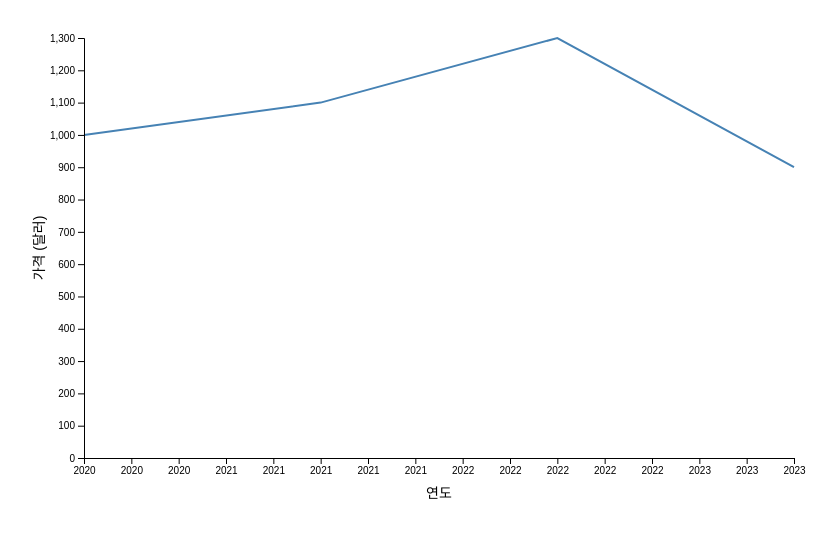
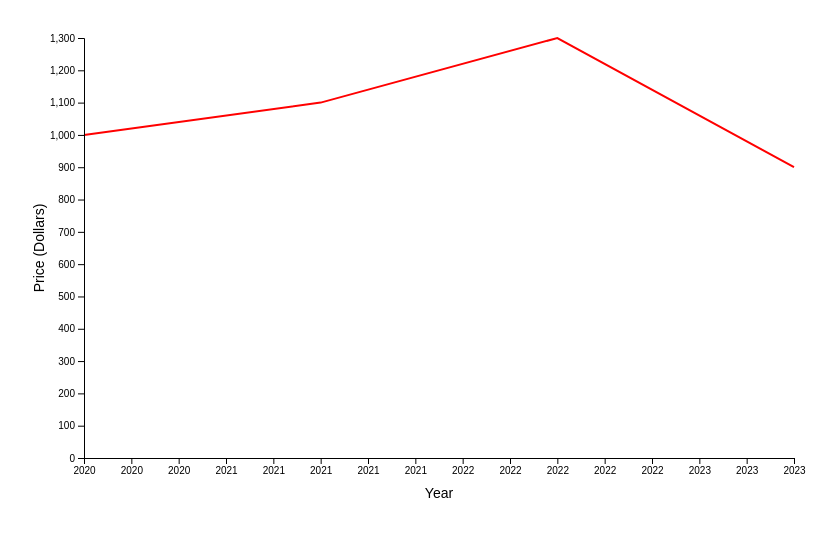
Before and after one commit to JuHuiHeo/visualization-with-langchain, a website: page image.html in a window 1280 px wide. Shown: the whole page, without its empty margins (216-1053 px from the left). Drawn offline with nearby package versions, Linux system fonts and the light colour scheme.

Commit message:
Fix: describing diagram

```diff
--- a/image.html
+++ b/image.html
@@ -41,7 +41,7 @@
     const line = d3.line().x(d => x(d.year)).y(d => y(d.value));
 
     svg.append('path').datum(data).attr('class', 'line').attr('d', line)
-      .attr('fill', 'none').attr('stroke', 'steelblue').attr('stroke-width', 2);
+      .attr('fill', 'none').attr('stroke', 'red').attr('stroke-width', 2);
 
     svg.append('g').attr('class', 'x-axis').attr('transform', `translate(0, ${height})`)
       .call(d3.axisBottom(x).tickFormat(d3.format('d')));
@@ -51,11 +51,11 @@
     svg.selectAll('.axis text').attr('font-family', 'Noto Sans KR, sans-serif').attr('font-size', 12);
 
     svg.append('text').attr('x', width / 2).attr('y', height + 40).attr('text-anchor', 'middle')
-      .attr('font-family', 'Noto Sans KR, sans-serif').attr('font-size', 14).text('연도');
+      .attr('font-family', 'Noto Sans KR, sans-serif').attr('font-size', 14).text('Year');
 
     svg.append('text').attr('transform', 'rotate(-90)').attr('x', -height / 2).attr('y', -margin.left + 20)
       .attr('text-anchor', 'middle').attr('font-family', 'Noto Sans KR, sans-serif').attr('font-size', 14)
-      .text('가격 (달러)');
+      .text('Price (Dollars)');
 
   </script>
 </body>
```
Also changed, not shown: description.html (+1 -1 lines), main.js (+3 -8 lines).
